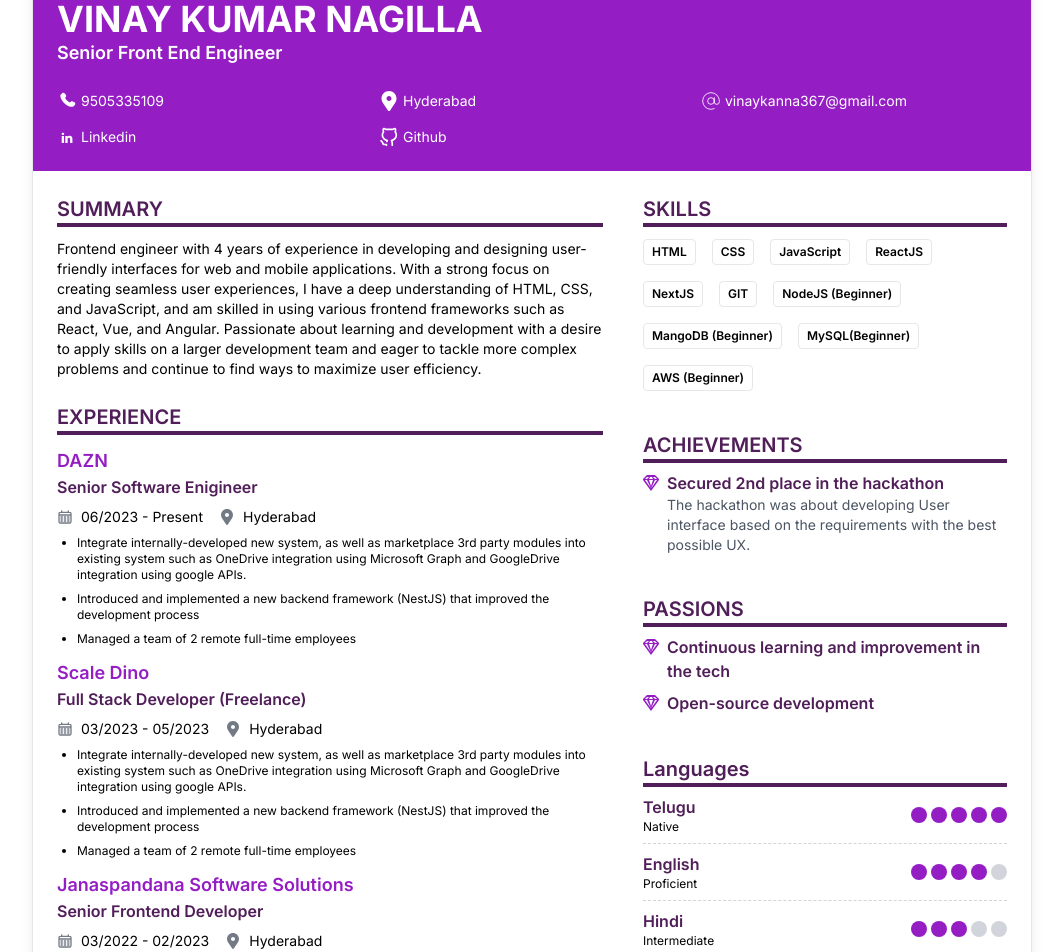
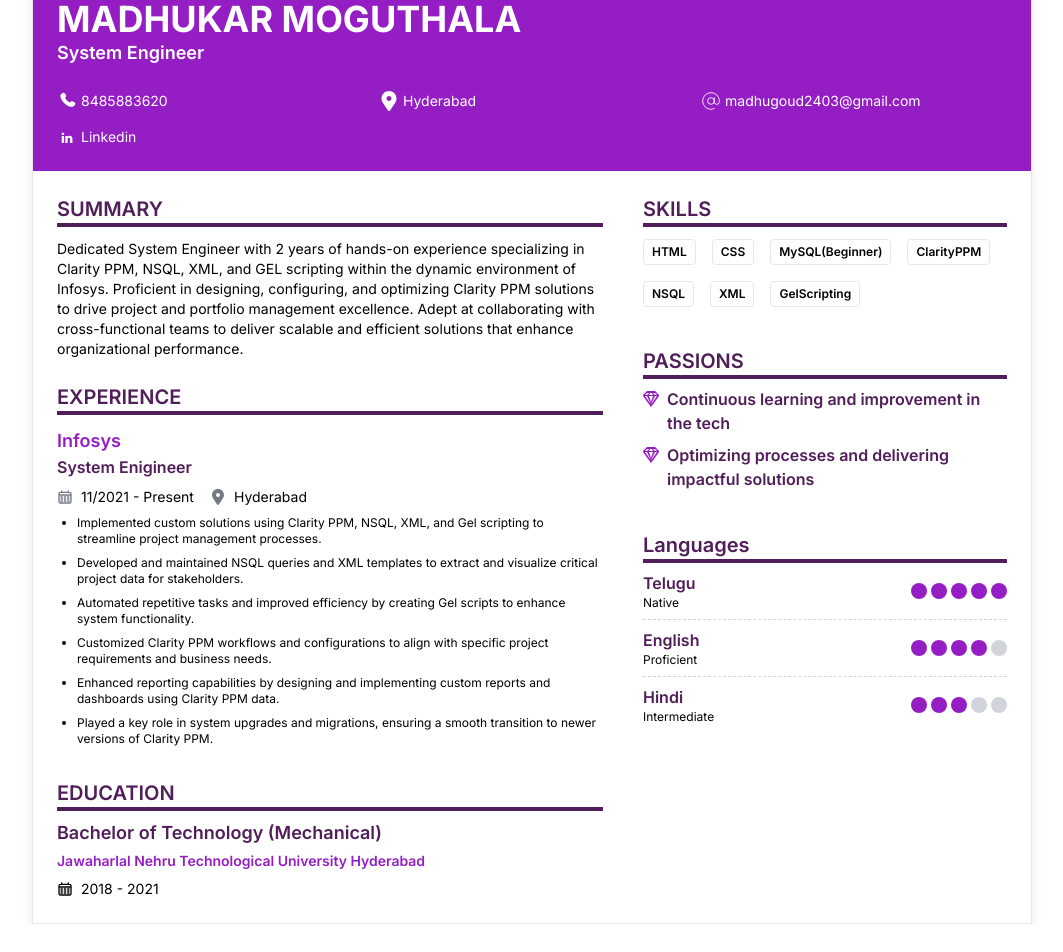
Before and after one commit to vinaykanna/Portfolio, a Next.js app: page /resume in a window 1280 px wide. Shown: the part 40-992 px from the top of the page, without its empty margins (108-1171 px from the left). After the commit the page ends 964 px from the top, so only its background shows below. Built offline with nearby package versions, Linux system fonts and the light colour scheme.

Commit message:
madhu resume ui

```diff
--- a/app/resume/components/Summary.tsx
+++ b/app/resume/components/Summary.tsx
@@ -5,14 +5,13 @@ function Summary() {
     <section>
       <SectionTitle title="SUMMARY" />
       <p className="text-sm mt-3">
-        Frontend engineer with 4 years of experience in developing and designing
-        user-friendly interfaces for web and mobile applications. With a strong
-        focus on creating seamless user experiences, I have a deep understanding
-        of HTML, CSS, and JavaScript, and am skilled in using various frontend
-        frameworks such as React, Vue, and Angular. Passionate about learning
-        and development with a desire to apply skills on a larger development
-        team and eager to tackle more complex problems and continue to find ways
-        to maximize user efficiency.
+        Dedicated System Engineer with 2 years of hands-on experience
+        specializing in Clarity PPM, NSQL, XML, and GEL scripting within the
+        dynamic environment of Infosys. Proficient in designing, configuring,
+        and optimizing Clarity PPM solutions to drive project and portfolio
+        management excellence. Adept at collaborating with cross-functional
+        teams to deliver scalable and efficient solutions that enhance
+        organizational performance.
       </p>
     </section>
   );
--- a/app/resume/config.ts
+++ b/app/resume/config.ts
@@ -1,15 +1,15 @@
 import { Github, Linkedin, Location, Mail, Phone } from "./icons";
 
-const fullName = "VINAY KUMAR NAGILLA"
+const fullName = "MADHUKAR MOGUTHALA"
 
-const designation = "Senior Front End Engineer"
+const designation = "System Engineer"
 
-const skills = ["HTML", 'CSS', "JavaScript", 'ReactJS', 'NextJS', 'GIT', 'NodeJS (Beginner)', 'MangoDB (Beginner)', 'MySQL(Beginner)', 'AWS (Beginner)'];
+const skills = ["HTML", 'CSS', 'MySQL(Beginner)', 'ClarityPPM', 'NSQL', 'XML', 'GelScripting'];
 
 const education = {
-    title: "Bachelor of Science (Computers)",
-    college: "Acharya Nagarjuna University",
-    period: "2014 - 2018"
+    title: "Bachelor of Technology (Mechanical)",
+    college: "Jawaharlal Nehru Technological University Hyderabad",
+    period: "2018 - 2021"
 }
 
 const achievements = [
@@ -21,7 +21,7 @@ const achievements = [
 
 const passions = [
     "Continuous learning and improvement in the tech",
-    "Open-source development"
+    "Optimizing processes and delivering impactful solutions"
 ]
 
 const languages = [
@@ -44,65 +44,28 @@ const languages = [
 
 const experience = [
     {
-        company: "DAZN",
+        company: "Infosys",
         roles: [
             {
-                title: "Senior Software Enigineer",
-                period: "06/2023 - Present",
+                title: "System Enigineer",
+                period: "11/2021 - Present",
                 location: "Hyderabad",
                 work: [
-                    "Integrate internally-developed new system, as well as marketplace 3rd party modules into existing system such as OneDrive integration using Microsoft  Graph and GoogleDrive integration using google APIs.",
-                    "Introduced and implemented a new backend framework (NestJS) that improved the development process",
-                    "Managed a team of 2 remote full-time employees"
+                    "Implemented custom solutions using Clarity PPM, NSQL, XML, and Gel scripting to streamline project management processes.",
+                    "Developed and maintained NSQL queries and XML templates to extract and visualize critical project data for stakeholders.",
+                    "Automated repetitive tasks and improved efficiency by creating Gel scripts to enhance system functionality.",
+                    " Customized Clarity PPM workflows and configurations to align with specific project requirements and business needs.",
+                    "Enhanced reporting capabilities by designing and implementing custom reports and dashboards using Clarity PPM data.",
+                    "Played a key role in system upgrades and migrations, ensuring a smooth transition to newer versions of Clarity PPM."
                 ]
             }
         ]
     },
-    {
-        company: "Scale Dino",
-        roles: [
-            {
-                title: "Full Stack Developer (Freelance)",
-                period: "03/2023 - 05/2023",
-                location: "Hyderabad",
-                work: [
-                    "Integrate internally-developed new system, as well as marketplace 3rd party modules into existing system such as OneDrive integration using Microsoft  Graph and GoogleDrive integration using google APIs.",
-                    "Introduced and implemented a new backend framework (NestJS) that improved the development process",
-                    "Managed a team of 2 remote full-time employees"
-                ]
-            }
-        ]
-    },
-    {
-        company: "Janaspandana Software Solutions",
-        roles: [
-            {
-                title: "Senior Frontend Developer",
-                period: "03/2022 - 02/2023",
-                location: "Hyderabad",
-                work: [
-                    "Involved in the development of University Management System.",
-                    "Improved website accessibility by implementing best practices for color contrast, keyboard navigation, and screen reader compatibility for Learning Management System.",
-                    "Introduced and implemented a new frontend framework (NextJS) that improved the development process and reduced time-to-market for new features."
-                ]
-            },
-            {
-                title: "Frontend Developer",
-                period: "09/2019 - 02/2022",
-                location: "Hyderabad",
-                work: [
-                    "Successfully developed and launched several websites which are responsive across all devices and truly accessible. ",
-                    "Optimized website performance by implementing best practices for image compression, caching, and minification, resulting in increased page speed",
-                    "Developed and designed the complete frontend of a business management system, working independently from conception to delivery. Leveraged expertise in HTML, CSS, and JavaScript, as well as experience with frontend frameworks such as React, to create a user-friendly interface with responsive design "
-                ]
-            }
-        ]
-    }
 ]
 
 const headerItems = [
     {
-        title: "9505335109",
+        title: "8485883620",
         icon: Phone,
     },
     {
@@ -110,19 +73,15 @@ const headerItems = [
         icon: Location,
     },
     {
-        title: "vinaykanna367@gmail.com",
+        title: "madhugoud2403@gmail.com",
         icon: Mail,
     },
     {
         title: "Linkedin",
         icon: Linkedin,
-        link: "https://www.linkedin.com/in/vinay-kumar-497911144/",
+        link: "https://www.linkedin.com/in/madhukar-moguthala-981200210/",
     },
-    {
-        title: "Github",
-        icon: Github,
-        link: "https://github.com/vinaykanna",
-    },
+
 ];
 
 export {
--- a/app/resume/page.tsx
+++ b/app/resume/page.tsx
@@ -15,13 +15,12 @@ function Resume() {
         <div className="w-[60%] flex flex-col gap-6">
           <Summary />
           <Experience />
+          <Education />
         </div>
         <div className="w-[40%] flex flex-col gap-10">
           <Skills />
-          <Achievements />
           <Passions />
           <Languages />
-          <Education />
         </div>
       </div>
     </section>
```
